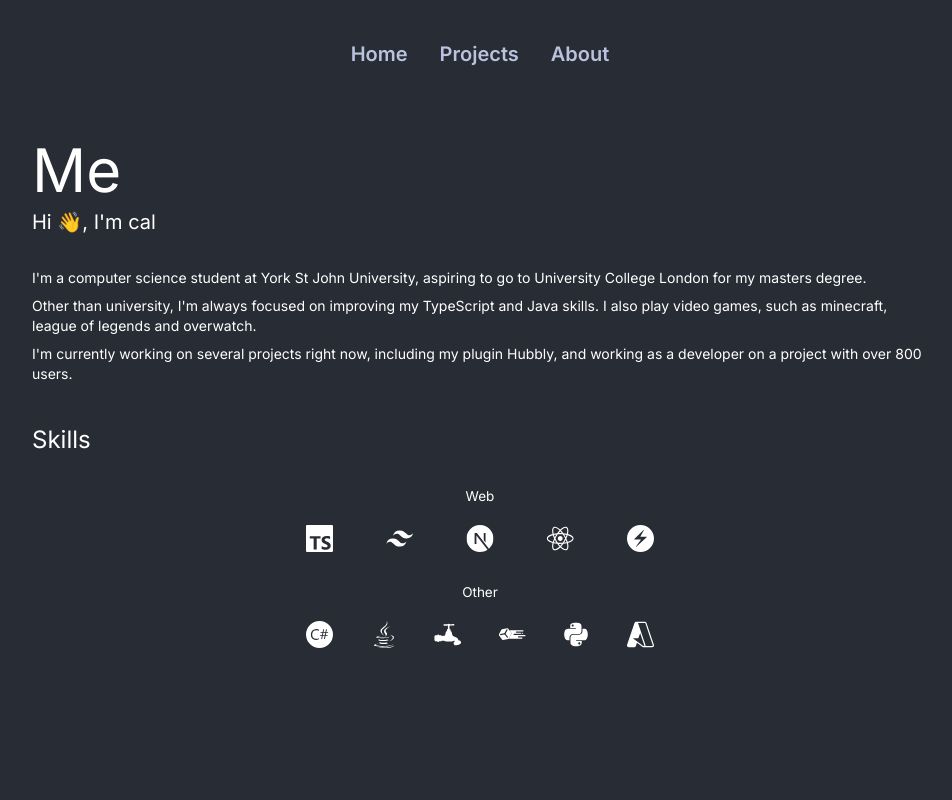
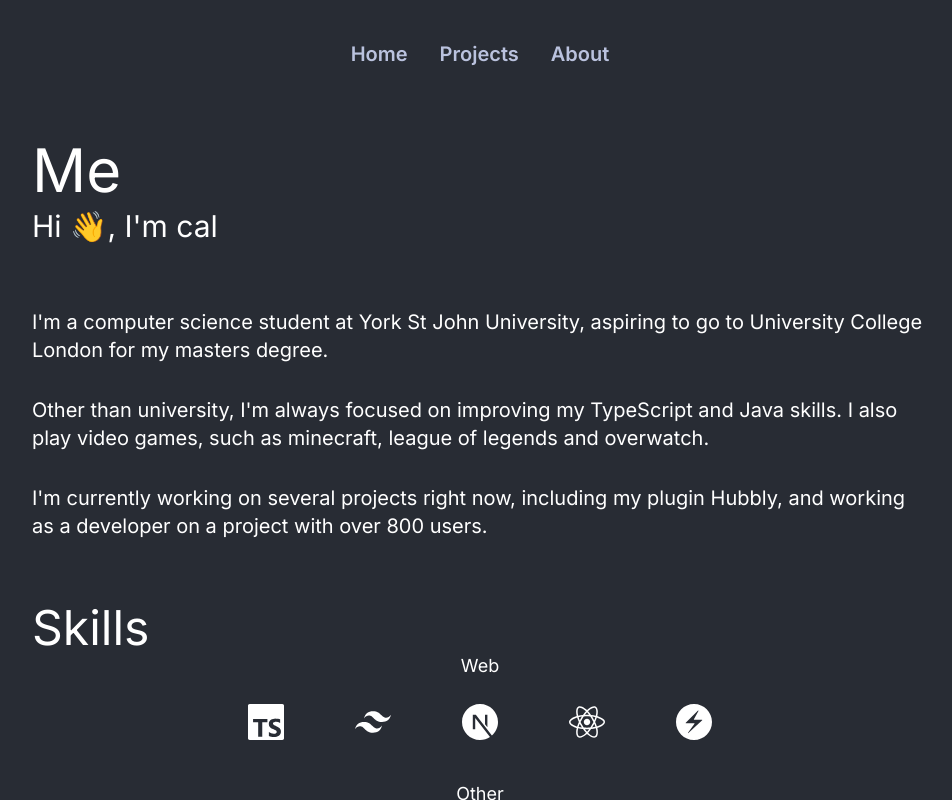
Before and after one commit to CalRL/cal.ceo3, a Next.js app: page /about in a window 1280 px wide. Shown: the whole page, without its empty margins (160-1112 px from the left). Built offline with nearby package versions, Linux system fonts and the light colour scheme.

Commit message:
0.1.13, More about page fixes, added overflow: visible under 1024px

```diff
--- a/app/App.css
+++ b/app/App.css
@@ -2,8 +2,14 @@
 @tailwind components;
 @tailwind utilities;
 
-* {
-  background-color: #282c34;
+body {
+  background: #282c34;
+}
+
+@media screen and (min-width: 1024px) {
+  body {
+    overflow: hidden;
+  }
 }
 
 :root {
--- a/app/about/page.tsx
+++ b/app/about/page.tsx
@@ -29,12 +29,10 @@ export default function About() {
 function Main() {
   return (
     <div>
-      <div className="mx-auto xl:max-w-4xl max-w-[480px]">
+      <div className="mx-auto lg:max-w-4xl max-w-sm">
         <div className="pt-8 pb-2 mt-10 text-6xl text-white">Me</div>
-        <div className="text-white pb-8 text-xl 2xl:text-3xl ">
-          Hi 👋, I&#39;m cal
-        </div>
-        <div className="text-white text-wrap space-y-2 text-sm 2xl:space-y-8 2xl:text-xl ">
+        <div className="text-white pb-16 text-3xl">Hi 👋, I&#39;m cal</div>
+        <div className="text-white text-wrap text-xl space-y-8 2xl:text-xl">
           <div className="">
             I&#39;m a computer science student at York St John University,
             aspiring to go to University College London for my masters degree.
@@ -50,8 +48,8 @@ function Main() {
             800 users.
           </div>
           <div className="">
-            <div className="text-white text-2xl 2xl:text-5xl pt-8">Skills</div>
-            <div className="2xl:text-2xl text-lg 2xl:pb-4 text-center 2xl:scale-100 scale-75">
+            <div className="text-white text-5xl 2xl:text-5xl pt-8">Skills</div>
+            <div className="2xl:text-2xl text-lg 2xl:pb-4 text-center lg:scale-100 scale-75">
               <div className="mx-auto max-w-4xl 2xl:pt-4">
                 <div>Web</div>
                 <WebGrid />
```
